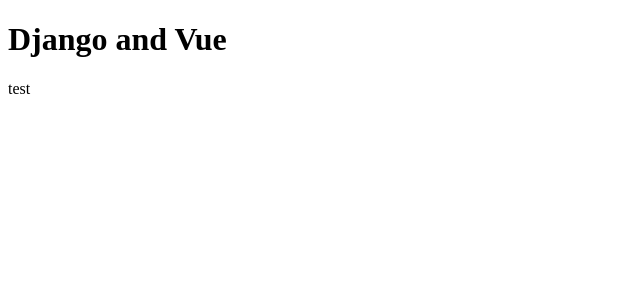
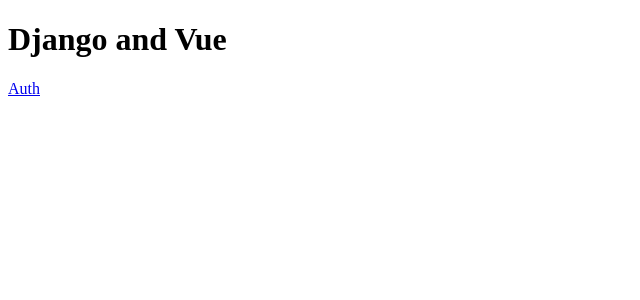
Before and after one commit to rmisiarek/django_vue_base, a Vue app in the folder frontend/: page / in a window 1280 px wide. Shown: the top 300 px of the page, without its empty margins (0-640 px from the left). Built offline with nearby package versions, Linux system fonts and the light colour scheme; sample sign-in values are in the browser's storage; the HTML template or start-up script is replaced by a standard one.

Commit message:
preparing frontend for users auth

```diff
--- a/frontend/src/app.vue
+++ b/frontend/src/app.vue
@@ -2,8 +2,9 @@
   <div id="app">
     <h1>Django and Vue</h1>
     <div id="nav">
-        test
+     <router-link :to="{ name: 'UserAuth' }">Auth</router-link>
     </div>
+    <router-view/>
   </div>
 </template>
 
--- a/frontend/src/main.js
+++ b/frontend/src/main.js
@@ -1,8 +1,10 @@
 import Vue from 'vue'
 import App from '@/app.vue'
+import router from '@/router'
 
 
 const vue = new Vue({
+  router,
   render: h => h(App)
 })
 
--- /dev/null
+++ b/frontend/src/router/index.js
@@ -0,0 +1,27 @@
+import Vue from 'vue'
+import Router from 'vue-router'
+import UserAuth from '@/components/UserAuth.vue'
+
+
+Vue.use(Router)
+
+
+const router = new Router({
+  routes: [
+    {
+      path: '/auth',
+      name: 'UserAuth',
+      component: UserAuth
+    }
+  ]
+})
+
+router.beforeEach((to, from, next) => {
+  if (sessionStorage.getItem('authToken') !== null || to.path === '/auth') {
+    next()
+  } else {
+    next('/auth')
+  }
+})
+
+export default router
```
